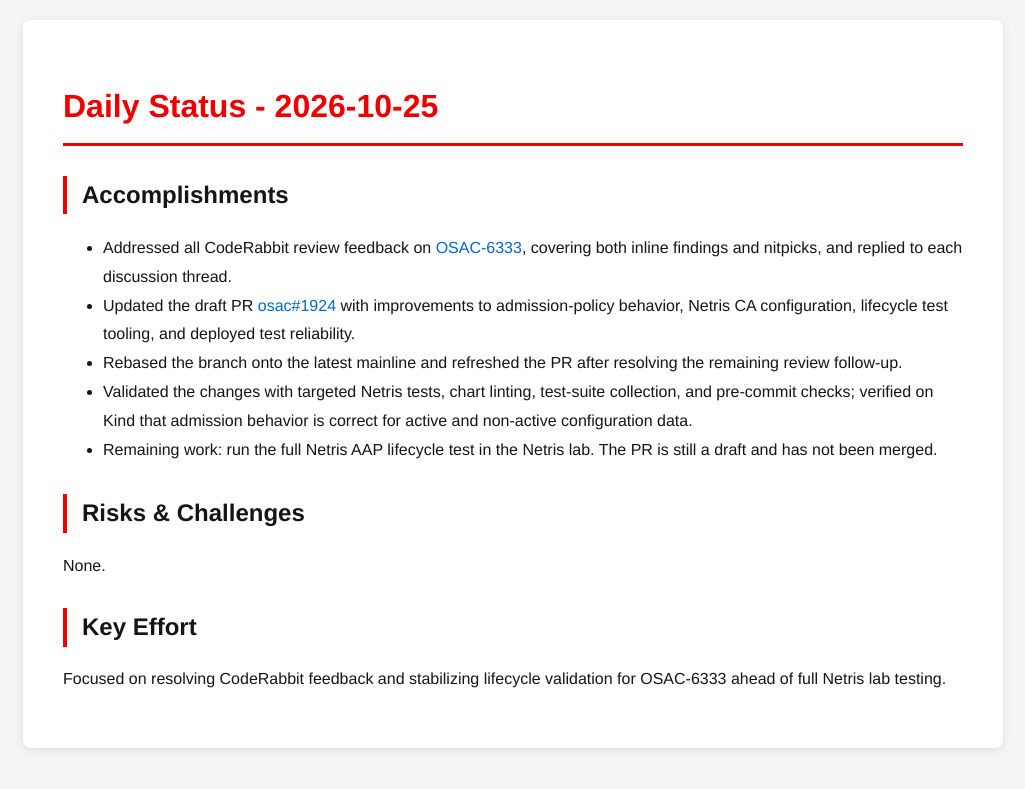
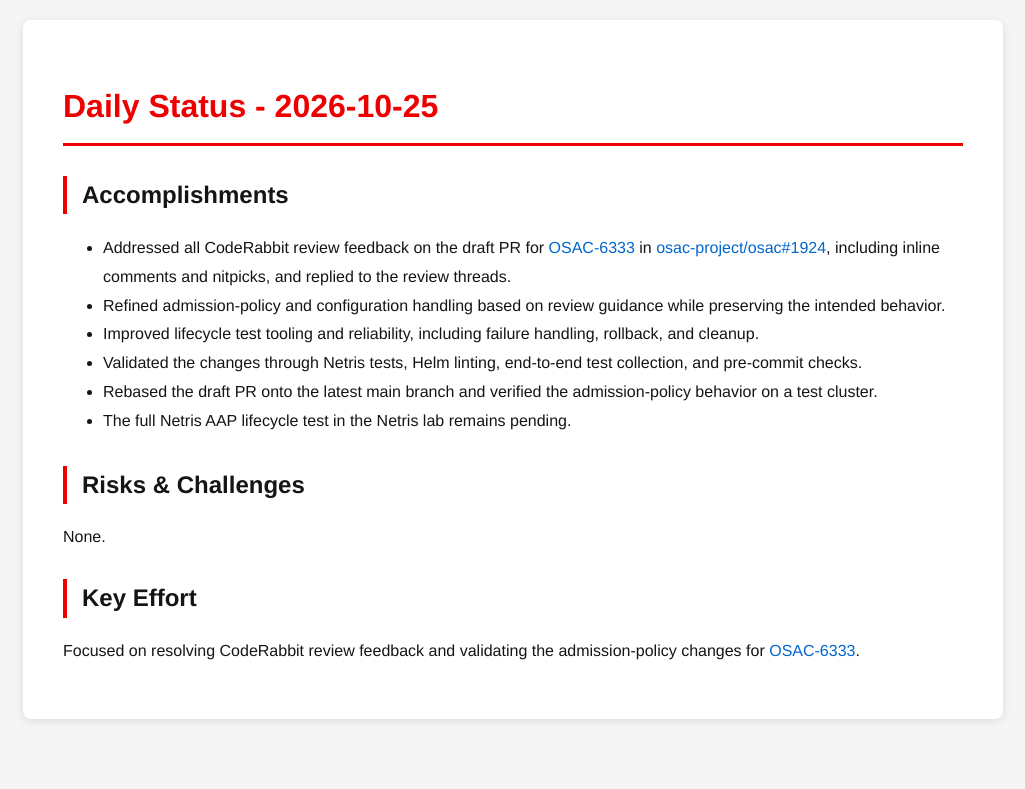
Before and after one commit to tzvatot/daily-status, a Jekyll site: the page built from 2026-10-25.md, in a window 1280 px wide. Shown: the top 789 px of the page, without its empty margins (127-1152 px from the left). Built offline with Jekyll 4.4.1, drawn with Linux system fonts in a browser that asks for light colours.

Commit message:
Daily status update - 2026-10-25

```diff
--- a/2026-10-25.md
+++ b/2026-10-25.md
@@ -7,14 +7,15 @@ date: 2026-10-25
 # Daily Status - 2026-10-25
 
 ## Accomplishments
-- Addressed all CodeRabbit review feedback on [OSAC-6333](https://redhat.atlassian.net/browse/OSAC-6333), covering both inline findings and nitpicks, and replied to each discussion thread.
-- Updated the draft PR [osac#1924](https://github.com/osac-project/osac/pull/1924) with improvements to admission-policy behavior, Netris CA configuration, lifecycle test tooling, and deployed test reliability.
-- Rebased the branch onto the latest mainline and refreshed the PR after resolving the remaining review follow-up.
-- Validated the changes with targeted Netris tests, chart linting, test-suite collection, and pre-commit checks; verified on Kind that admission behavior is correct for active and non-active configuration data.
-- Remaining work: run the full Netris AAP lifecycle test in the Netris lab. The PR is still a draft and has not been merged.
+- Addressed all CodeRabbit review feedback on the draft PR for [OSAC-6333](https://redhat.atlassian.net/browse/OSAC-6333) in [osac-project/osac#1924](https://github.com/osac-project/osac/pull/1924), including inline comments and nitpicks, and replied to the review threads.
+- Refined admission-policy and configuration handling based on review guidance while preserving the intended behavior.
+- Improved lifecycle test tooling and reliability, including failure handling, rollback, and cleanup.
+- Validated the changes through Netris tests, Helm linting, end-to-end test collection, and pre-commit checks.
+- Rebased the draft PR onto the latest main branch and verified the admission-policy behavior on a test cluster.
+- The full Netris AAP lifecycle test in the Netris lab remains pending.
 
 ## Risks & Challenges
 None.
 
 ## Key Effort
-Focused on resolving CodeRabbit feedback and stabilizing lifecycle validation for OSAC-6333 ahead of full Netris lab testing.
+Focused on resolving CodeRabbit review feedback and validating the admission-policy changes for [OSAC-6333](https://redhat.atlassian.net/browse/OSAC-6333).
```
